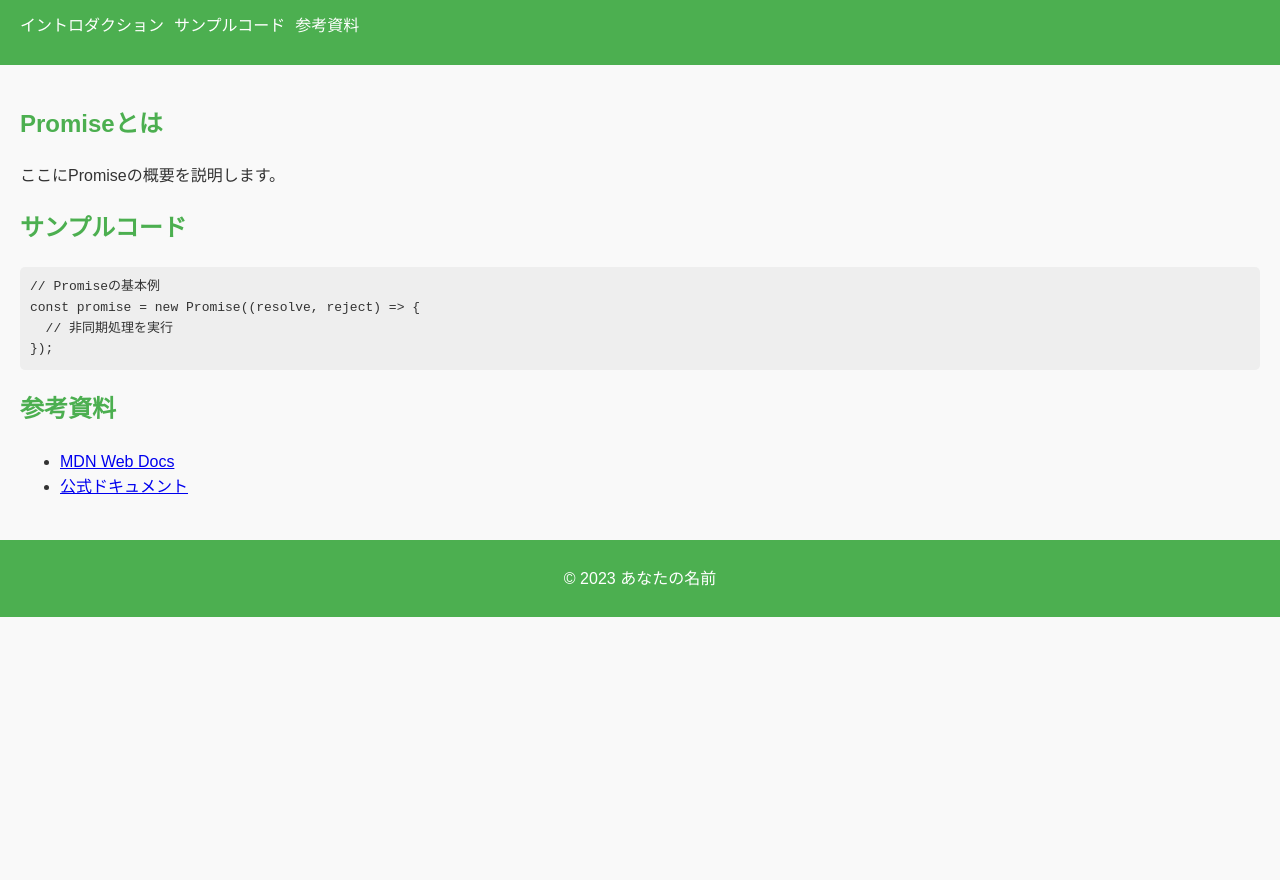
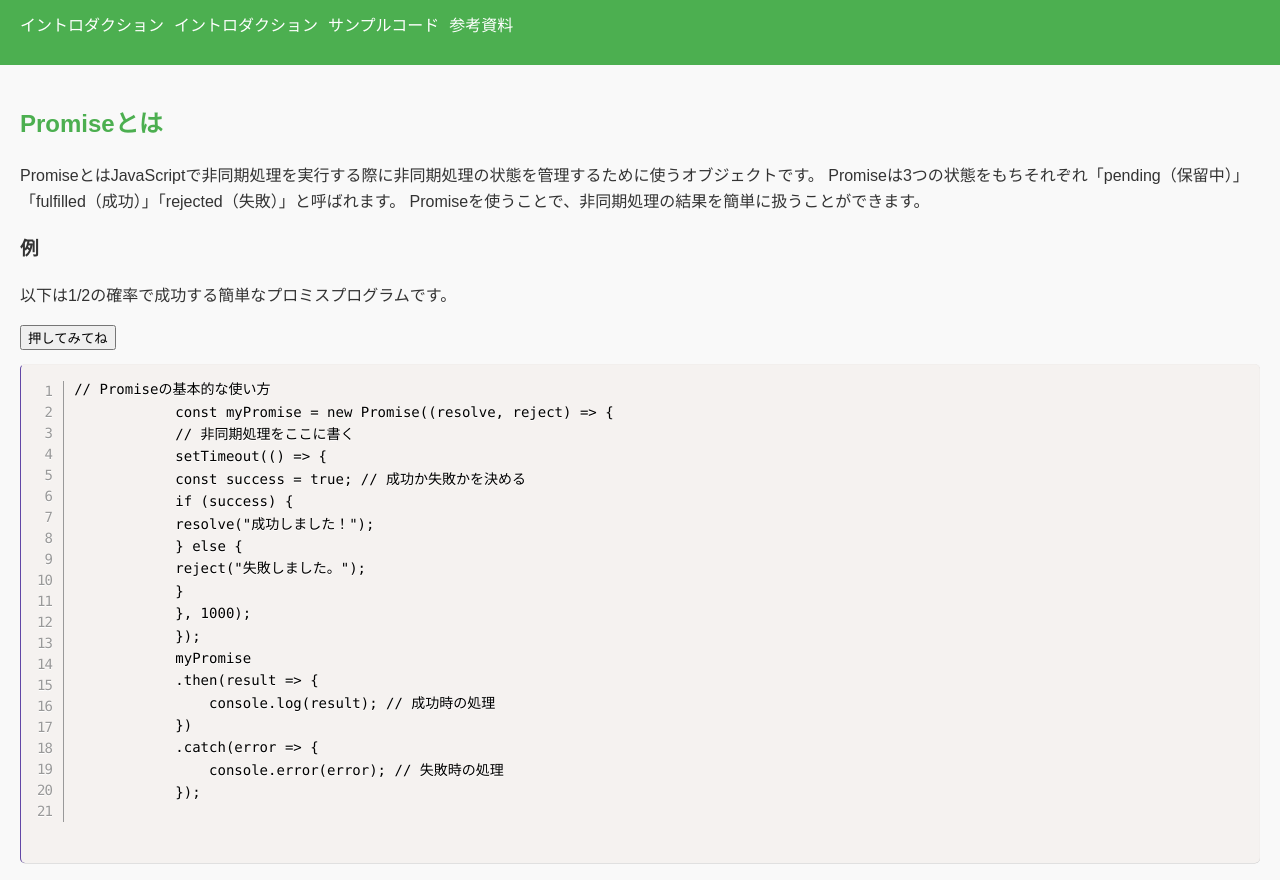
Before and after one commit to yurei0903/javascript_osieruyatu, a plain HTML site: page index.html in a window 1280 px wide. Shown: the part 51-931 px from the top of the page. Before the commit the page ends 800 px from the top, so only its background shows below. Drawn offline with Linux system fonts and the light colour scheme.

Commit message:
update 2 files and create 1 file

```diff
--- a/index.html
+++ b/index.html
@@ -5,12 +5,14 @@
     <meta name="viewport" content="width=device-width, initial-scale=1.0">
     <title>JavaScriptのPromiseを学ぶ</title>
     <link rel="stylesheet" href="styles.css">
+
 </head>
 <body>
     <header>
         <h1>JavaScriptのPromiseを学ぶ</h1>
         <nav>
             <ul>
+                <li><a href="#introduction">イントロダクション</a></li>
                 <li><a href="#introduction">イントロダクション</a></li>
                 <li><a href="#examples">サンプルコード</a></li>
                 <li><a href="#resources">参考資料</a></li>
@@ -21,16 +23,46 @@
     <main>
         <section id="introduction">
             <h2>Promiseとは</h2>
-            <p>ここにPromiseの概要を説明します。</p>
+            <p>PromiseとはJavaScriptで非同期処理を実行する際に非同期処理の状態を管理するために使うオブジェクトです。
+            Promiseは3つの状態をもちそれぞれ「pending（保留中）」「fulfilled（成功）」「rejected（失敗）」と呼ばれます。
+            Promiseを使うことで、非同期処理の結果を簡単に扱うことができます。</p>
+            </p>
+        </section>
+        <section id="program1"class="program">
+            <h3>例</h3>
+            <p>以下は1/2の確率で成功する簡単なプロミスプログラムです。
+            </p>
+            <button id="botan1">押してみてね</button>
+            <div class="code-toolbar"></div>
+            <pre><code>// Promiseの基本的な使い方
+            const myPromise = new Promise((resolve, reject) => {
+            // 非同期処理をここに書く
+            setTimeout(() => {
+            const success = true; // 成功か失敗かを決める
+            if (success) {
+            resolve("成功しました！");
+            } else {
+            reject("失敗しました。");
+            }
+            }, 1000);
+            });
+            myPromise
+            .then(result => {
+                console.log(result); // 成功時の処理
+            })
+            .catch(error => {
+                console.error(error); // 失敗時の処理
+            });
+
+            <span aria-hidden="true" class="line-numbers-rows"><span></span><span></span><span></span><span></span><span></span><span></span><span></span><span></span><span></span><span></span><span></span><span></span><span></span><span></span><span></span><span></span><span></span><span></span><span></span><span></span><span></span></code></pre>
         </section>
 
-        <section id="examples">
-            <h2>サンプルコード</h2>
-            <pre><code>// Promiseの基本例
-const promise = new Promise((resolve, reject) => {
-  // 非同期処理を実行
-});
-</code></pre>
+        <section id="setumei1">
+            <h2>Promiseとは</h2>
+            <p>PromiseとはJavaScriptで非同期処理を実行する際に非同期処理の状態を管理するために使うオブジェクトです。
+            Promiseは3つの状態をもちそれぞれ「pending（保留中）」「fulfilled（成功）」「rejected（失敗）」と呼ばれます。
+            Promiseを使うことで、非同期処理の結果を簡単に扱うことができます。</p>
+            </p>
         </section>
 
         <section id="resources">
@@ -44,6 +76,7 @@ const promise = new Promise((resolve, reject) => {
 
     <footer>
         <p>&copy; 2023 あなたの名前</p>
+        <script src="scripts.js"></script>
     </footer>
 </body>
 </html>
--- /dev/null
+++ b/scripts.js
@@ -0,0 +1,19 @@
+const button = document.getElementById('botan1');
+function randamu(){return new Promise((resolve, reject) => {
+    // ここに非同期処理を記述)
+
+    setTimeout(() => {
+        if (Math.random() < 0.50) {
+            reject(new Error('失敗しました！'));
+        } else {
+            resolve('成功しました！');
+        }
+});       });}
+// クリックイベントを追加
+button.addEventListener('click', ()=> {
+    randamu().then(result => {
+        alert(result);// ここに処理が完了した後のコードを記述
+    }).catch(error => {
+        alert(error);// ここにエラーが発生した場合のコードを記述 console.error(error);にすると、コンソールにエラーが表示されます
+    });
+});
--- a/styles.css
+++ b/styles.css
@@ -68,3 +68,76 @@ footer {
         gap: 5px;
     }
 }
+/* 全体を収めるブロック */
+div.code-toolbar {
+    position: relative;
+}
+
+/* 整数済み部分 */
+pre {
+    position: relative;
+    padding: 1em 1em 1em 3.8em;
+    overflow: auto;
+    counter-reset: linenumber;
+    border-left: 1px solid hsla(256, 97%, 27%, 0.71);
+    font-size: 14px;
+    box-shadow: 0 0.5px 0.5px rgba(0,0,0,0.1), 0 0.5px 0.5px rgba(0,0,0,0.1);
+    border-top: .1px solid hsla(0, 0%, 84%, 0.1);
+    border-right: .1px solid hsla(0, 0%, 84%, 0.1);
+    background: #f5f2f0;
+    display: block;
+}
+
+/* ソースコード記入部分 */
+code {
+    color: black;
+    background: none;
+    text-shadow: 0 1px white;
+    font-family: Consolas, Monaco, 'Andale Mono', 'Ubuntu Mono', monospace;
+    text-align: left;
+    white-space: pre;
+    word-spacing: normal;
+    word-break: normal;
+    word-wrap: normal;
+    line-height: 1.5;
+    -moz-tab-size: 4;
+    -o-tab-size: 4;
+    tab-size: 4;
+    -webkit-hyphens: none;
+    -moz-hyphens: none;
+    -ms-hyphens: none;
+    hyphens: none;
+    position: relative;
+}
+
+/* 行数表示部分全体 */
+.line-numbers-rows {
+    position: absolute;
+    pointer-events: none;
+    top: 0;
+    font-size: 100%;
+    left: -3.8em;
+    width: 3em;
+    letter-spacing: -1px;
+    border-right: 1px solid #999;
+    -webkit-user-select: none;
+    -moz-user-select: none;
+    -ms-user-select: none;
+    user-select: none;
+}
+
+/* 各行数表示 */
+.line-numbers-rows > span {
+    pointer-events: none;
+    display: block;
+    counter-increment: linenumber;
+}
+
+/* カウンター */
+.line-numbers-rows > span:before {
+    content: counter(linenumber);
+    color: #999;
+    display: block;
+    padding-right: 0.8em;
+    text-align: right;
+}
```
